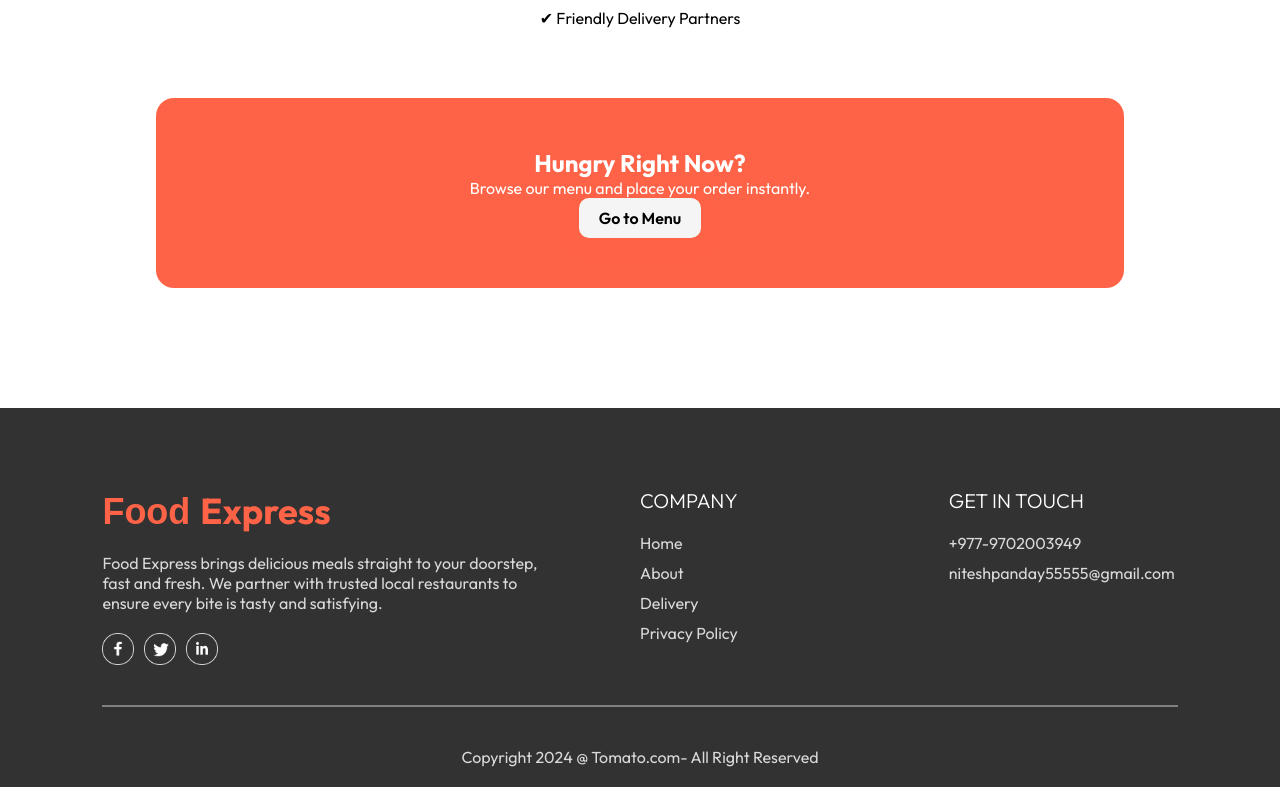
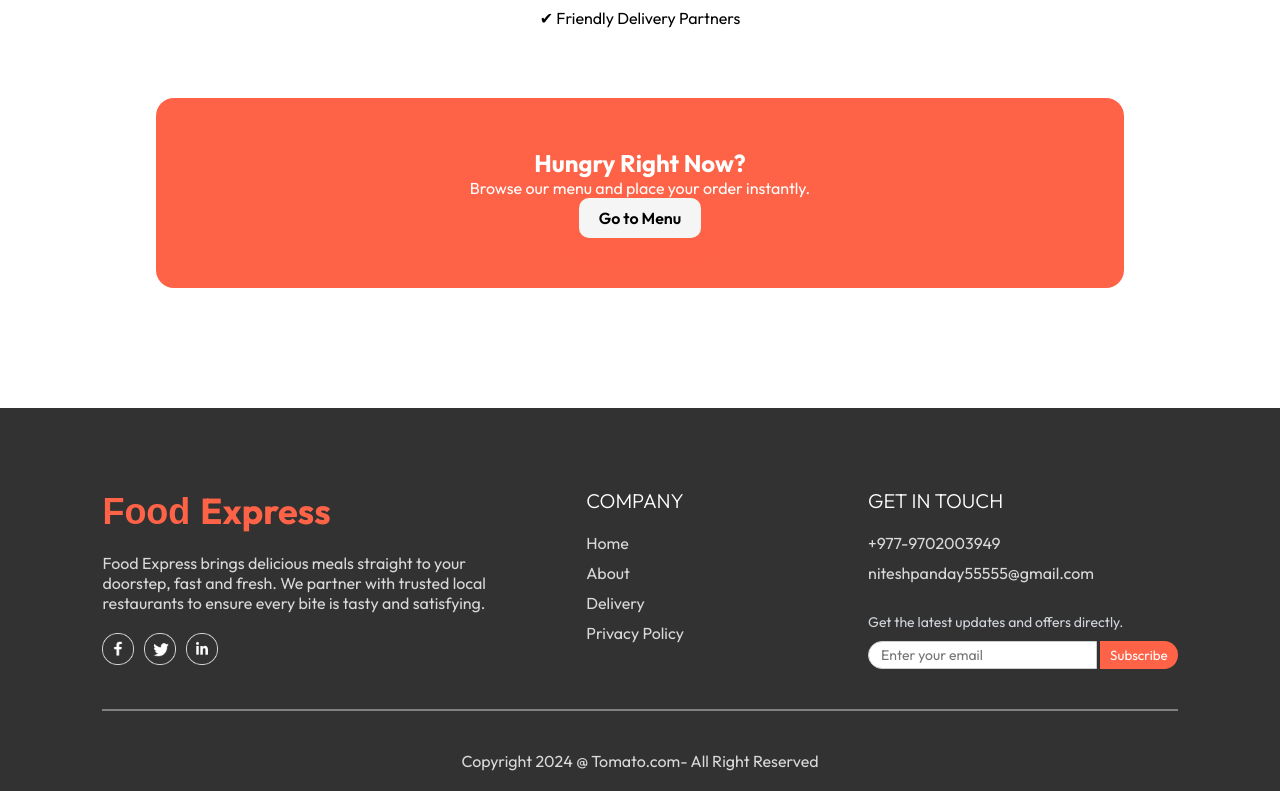
Before and after one commit to Niteshpanday05/food-order, a React (Vite) app: page /services in a window 1280 px wide. Shown: the part 978-1769 px from the top of the page. Built offline with nearby package versions, Linux system fonts and the light colour scheme.

Commit message:
subscription

```diff
--- a/src/components/Footer/Footer.css
+++ b/src/components/Footer/Footer.css
@@ -68,3 +68,67 @@
         text-align: center;
     }
 }
+
+
+/* Subscription Container */
+.subscription-container {
+  max-width: 400px;
+  margin: 0 auto;
+}
+
+
+
+.subscription-container p {
+  font-size: 14px;
+  margin-bottom: 10px;
+  color: #d1d5db; /* light gray */
+}
+
+/* Form */
+.subscription-form {
+  display: flex;
+  flex-direction: column; /* stack on mobile */
+  gap: 3px;
+}
+
+/* Input */
+.subscription-form input[type="email"] {
+  padding: 4px 12px;
+  border-radius: 50px 50px 50px 50px; /* pill shape */
+  border: 1px solid #ccc;
+  font-size: 14px;
+  outline: none;
+  flex: 1;
+}
+
+/* Button */
+.subscription-form button {
+  padding: 6px 10px;
+  border-radius: 50px;
+  border: none;
+  background-color: tomato; /* red */
+  color: white;
+
+  cursor: pointer;
+  transition: background 0.3s ease;
+}
+
+/* Button hover effect */
+.subscription-form button:hover {
+  background-color: #dc2626; /* darker red */
+}
+
+/* Responsive: Desktop view */
+@media (min-width: 500px) {
+  .subscription-form {
+    flex-direction: row; /* inline input + button */
+  }
+
+  .subscription-form input[type="email"] {
+    border-radius: 50px 0 0 50px; /* left side rounded */
+  }
+
+  .subscription-form button {
+    border-radius: 0 50px 50px 0; /* right side rounded */
+  }
+}
--- a/src/components/Footer/Footer.jsx
+++ b/src/components/Footer/Footer.jsx
@@ -46,8 +46,20 @@ const Footer = () => {
             <li>+977-9702003949</li>
             <li>niteshpanday55555@gmail.com</li>
           </ul>
+           <div class="subscription-container">
+
+            <p>Get the latest updates and offers directly.</p>
+            <form class="subscription-form">
+              <input type="email" placeholder="Enter your email" required />
+              <button type="submit">Subscribe</button>
+            </form>
+          </div>
         </div>
+
+
       </div>
+
+
       <hr />
       <p className="footer-copyright">
         Copyright 2024 @ Tomato.com- All Right Reserved
```
